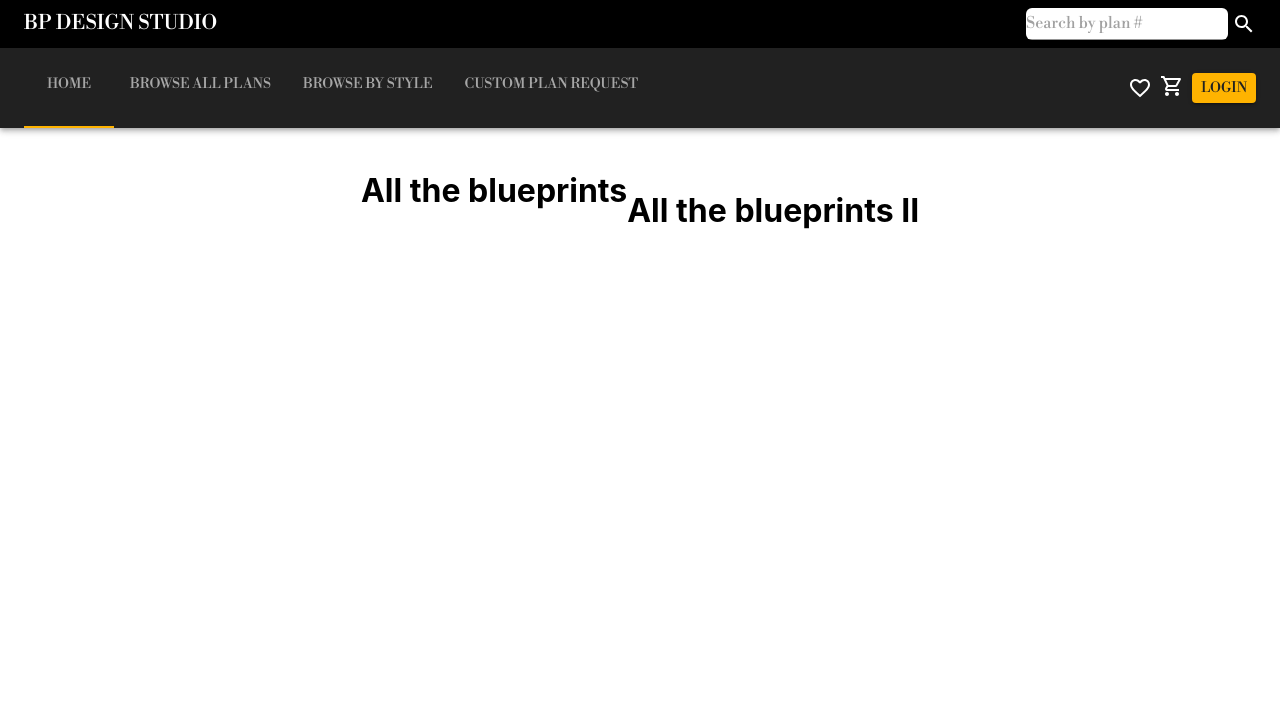
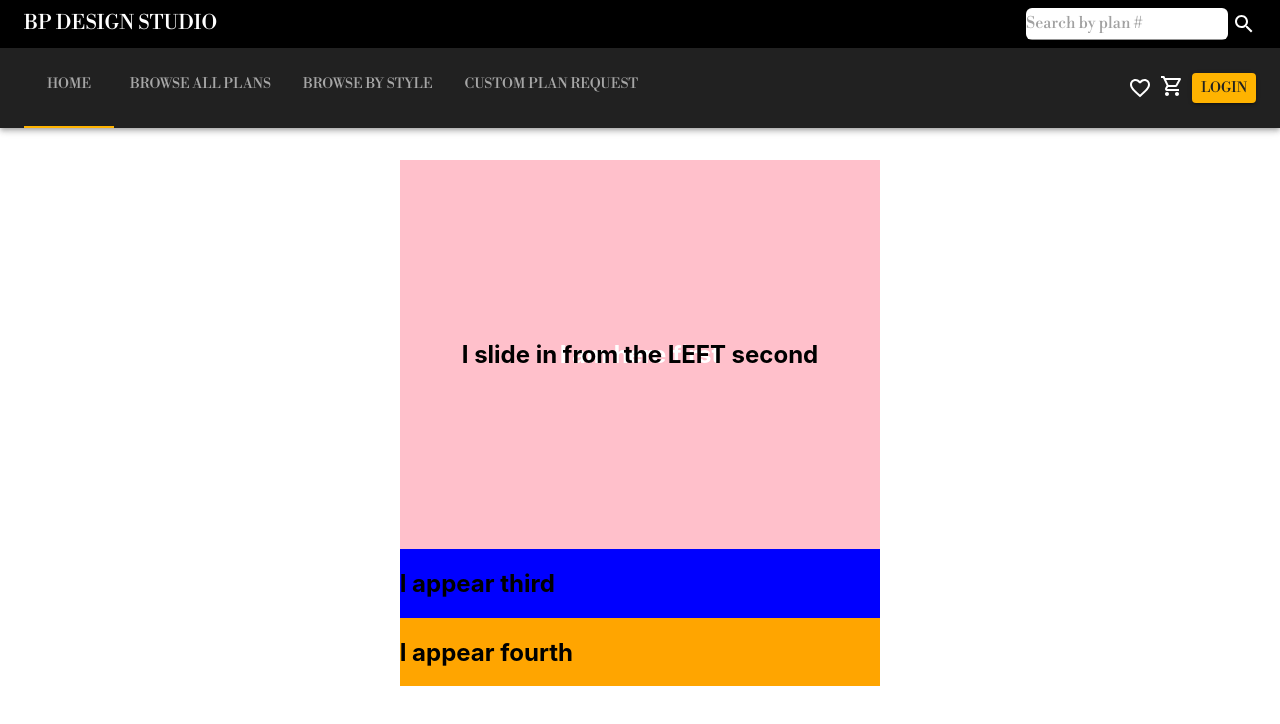
Before and after one commit to melxincognito/bp-design-next, a Next.js app: page /allBlueprints in a window 1280 px wide. Shown: the top 724 px of the page. Built offline with nearby package versions, Linux system fonts and the light colour scheme.

Commit message:
finished for the night

```diff
--- a/components/navigation/NavBar.js
+++ b/components/navigation/NavBar.js
@@ -202,8 +202,8 @@ export default function NavBar() {
               >
                 {tabsItems.map((tab) => (
                   <>
-                    <Link href={tab.link} passHref value={tab.id}>
-                      <Tab key={tab.id} label={tab.label} sx={tabsStyles}></Tab>
+                    <Link href={tab.link} value={tab.id} passHref>
+                      <Tab key={tab.id} label={tab.label} sx={tabsStyles} />
                     </Link>
                   </>
                 ))}
--- a/pages/allBlueprints.js
+++ b/pages/allBlueprints.js
@@ -1,37 +1,127 @@
 import React from "react";
 import { motion } from "framer-motion";
+import { Typography, Box } from "@mui/material";
 
 const allBlueprints = () => {
   //
   //
 
   return (
-    <div style={{ display: "flex" }}>
-      {/* transition slides down from the top of the page and
-          springs up to its final position
-        */}
-      <motion.div
-        style={{ float: "left" }}
-        initial={{ y: -250 }}
-        animate={{ y: -10 }}
-        transition={{ delay: 0.2, type: "spring", stiffness: 120 }}
-      >
-        <h1>All the blueprints</h1>
-      </motion.div>
-      {/* transition slides up from the bottom of the page and
-          springs down to its final position
-        */}
+    <div
+      className="content-container"
+      style={{ display: "grid", justifyContent: "center" }}
+    >
+      {/* COMBINING TRANSITIONS
+          styles are for visual
+          purposes only */}
 
       <motion.div
-        style={{ float: "right" }}
-        initial={{ y: 250 }}
-        animate={{ y: 10 }}
-        transition={{ delay: 0.2, type: "spring", stiffness: 120 }}
+        transition={{ delay: 0.17 }}
+        initial={{ opacity: 0 }}
+        animate={{ opacity: 1 }}
       >
-        <h1>All the blueprints II</h1>
+        <div
+          className="container-1"
+          style={{
+            display: "flex",
+            justifyContent: "center",
+            padding: "10rem",
+            backgroundColor: "pink",
+          }}
+        >
+          {/* The content in this container is going to be the
+          first to appear on the screen. The initial opacity is
+          set to 0% and will increase to 100% after 0.17 seconds */}
+          <h2 style={{ color: "white" }}> I am here first</h2>
+          <motion.div
+            className="container-2"
+            initial={{ x: "-130vh" }}
+            animate={{ x: 0 }}
+            transition={{ delay: 0.7, type: "spring", stiffness: 100 }}
+            style={{
+              position: "absolute",
+            }}
+          >
+            {/* The content in this container is going to begin it's
+            transition after 0.7 seconds, which is when the first
+            transition has already completed. This transition will
+            slide in from the LEFT of the page on the x axis and
+            will have a slight spring back when it's set into it's
+            final position  */}
+
+            <h2> I slide in from the LEFT second</h2>
+          </motion.div>{" "}
+        </div>
+      </motion.div>
+
+      <motion.div
+        className="container-3"
+        transition={{ delay: 1.7 }}
+        initial={{ opacity: 0 }}
+        animate={{ opacity: 1 }}
+        style={{ backgroundColor: "blue" }}
+      >
+        {/* The content in this container will have it's initial
+          opacity set to 0% and will increase to 100% after 1.7 seconds,
+          which is after the second transition has been completed.  */}
+
+        <h2> I appear third </h2>
+      </motion.div>
+
+      <motion.div
+        className="container-4"
+        transition={{ delay: 2.15 }}
+        initial={{ opacity: 0 }}
+        animate={{ opacity: 1 }}
+        style={{ backgroundColor: "orange" }}
+      >
+        {/* The content in this container will have it's initial
+          opacity set to 0% and will increase to 100% after 2.15 seconds.
+          This transition is timed to begin shortly after the third
+          transition has completed to create a flow  */}
+        <h2> I appear fourth</h2>
       </motion.div>
     </div>
   );
 };
 
 export default allBlueprints;
+
+function blueprints() {
+  return (
+    <>
+      <motion.div
+        initial={{ x: -650 }}
+        animate={{ x: -10 }}
+        transition={{ delay: 0.2, type: "spring", stiffness: 120 }}
+      >
+        {/* transition slides horizontally from the LEFT of the page and
+        springs back into its final position */}
+
+        <h1>I slide in from the LEFT fast</h1>
+      </motion.div>
+
+      {/* stiffness is going to determine how much force is going
+      into your spring transition. The lower the number, the slower
+      the transition whereas the higher the number, the faster the
+      transition. Faster transitions create more notable spring
+      backs  */}
+
+      {/* the component is going to be sliding on the x axis, so we
+      set the initial position in 'initial-x' and set the location
+      of its final position in 'animate-x'
+      */}
+
+      <motion.div
+        initial={{ x: 650 }}
+        animate={{ x: 10 }}
+        transition={{ delay: 0.2, type: "spring", stiffness: 1 }}
+      >
+        {/* transition slides horizontally from RIGHT of the page slowly
+      with no spring back */}
+
+        <h1>I slide in from the RIGHT slowly</h1>
+      </motion.div>
+    </>
+  );
+}
```
Also changed, not shown: pages/index.js (+8 -3 lines).
